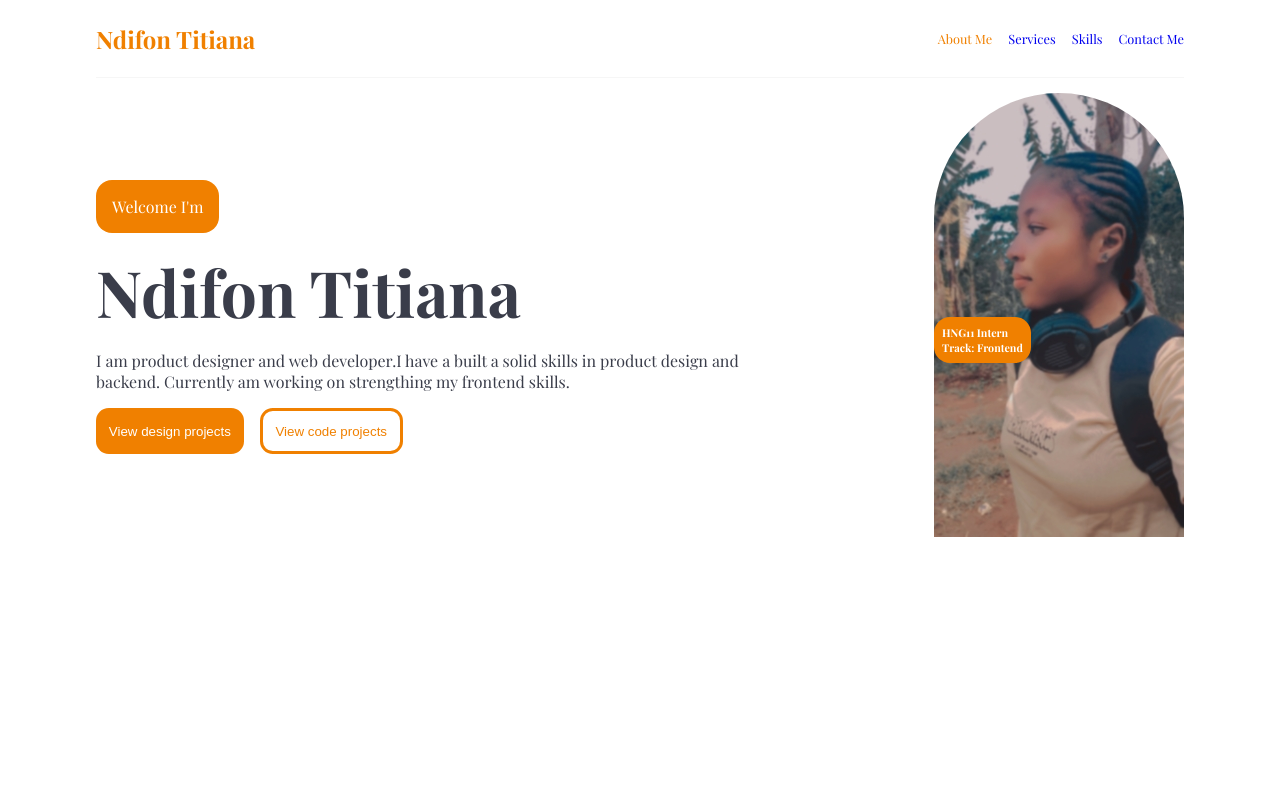
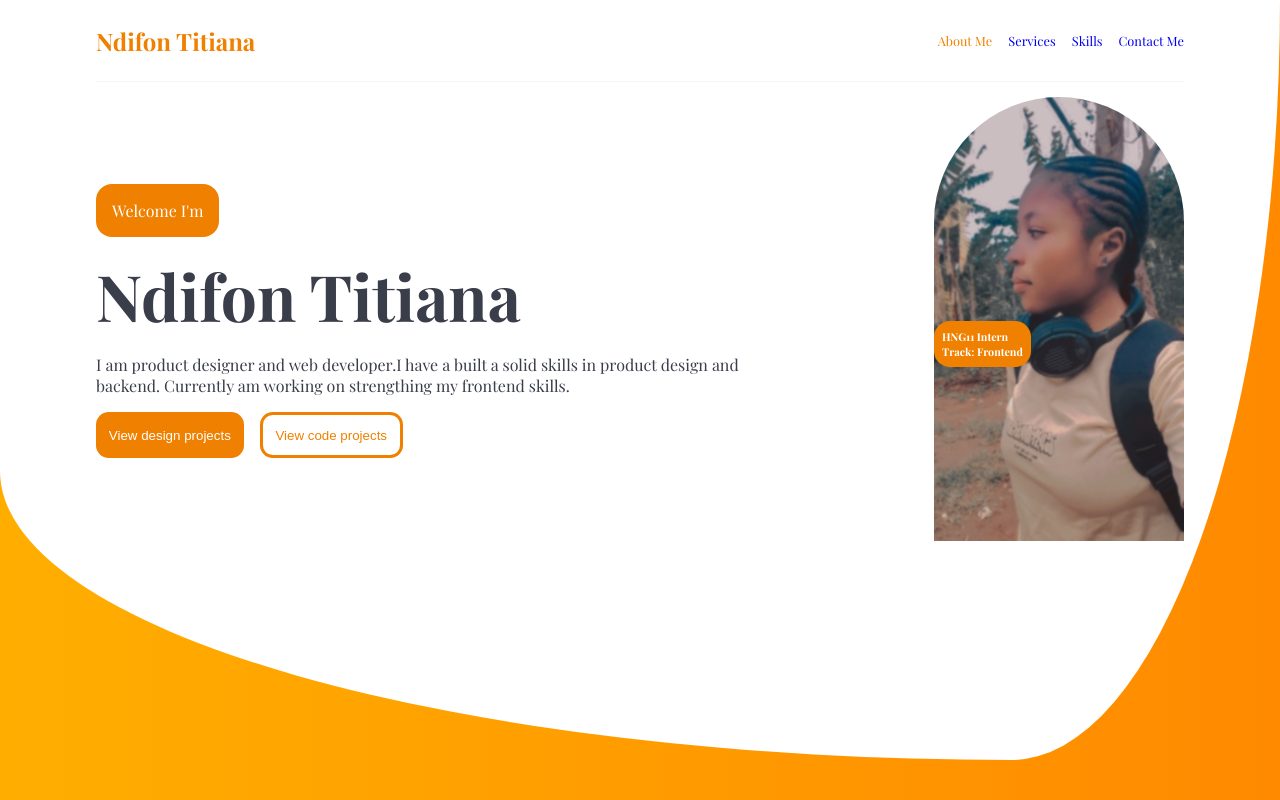
Before and after one commit to N-TITIAN/About-me-page, a plain HTML site: page index.html in a window 1280 px wide. Shown: the top 800 px of the page. Drawn offline with nearby package versions, Linux system fonts and the light colour scheme; a web font is replaced by a local one.

Commit message:
modification

```diff
--- a/assets/styles/index.css
+++ b/assets/styles/index.css
@@ -65,7 +65,7 @@ nav h2 {
 }
 nav ul{
 list-style: none;
-font-size: 14px;
+
 display: flex;
 flex-direction: row;
 gap: 1rem;
@@ -81,8 +81,33 @@ color: var(--secondary-color);
     flex-direction: row;
   justify-content: space-between;
   align-items: center;
-
-
+  position: relative;
+}
+.hero-bg{
+    position: absolute;
+     background: linear-gradient(to right, var(--secondary-color) 0%, rgba(var(--secondary-color), 0.8) 70%, transparent 100%);
+  /* Shape with a diagonal wave at the bottom */
+  clip-path: polygon(0 0, 100% 0, 100% 80%, 0 100%);
+  z-index: -1;
+}
+.head-background{
+    position: absolute;
+    background-color: white;
+    width: 100%;
+    height: 95%;
+    top: 0;
+    left: 0;
+ z-index: 0;
+ border-radius: 0% 100% 21% 79% / 62% 0% 100% 38% ;
+}
+.head-background1{
+     position: absolute;
+   background: linear-gradient(to right, #FFAE00,#FF8A00);
+    width: 100%;
+    height: 100%;
+    top: 0;
+    left: 0;
+ z-index: -1;
 }
 .hero-description{
    display: flex;
@@ -224,7 +249,12 @@ header{
     gap:1rem;
 }
 
-
+.head-background{
+   display: none;
+}
+.head-background1{
+   display: none;
+}
 
 .welcome{
     padding: .4rem;
@@ -320,7 +350,12 @@ header{
     gap:1rem;
 }
 
-
+.head-background{
+   display: none;
+}
+.head-background1{
+   display: none;
+}
 
 .welcome{
     padding: .4rem;
--- a/index.html
+++ b/index.html
@@ -13,6 +13,9 @@
 </head>
 <body>
     <div class="container">
+        <div class="head-background1">
+                    <div class="head-background"></div>
+        </div>
         <header>
             <nav>
                 <h2 data-testid="slackDisplayName">Ndifon Titiana</h2>
@@ -25,6 +28,7 @@
                 <a href="javascript:void(0);" class="icon" onclick="resnav()"><i class="fa fa-bars"></i></a>
             </nav>
             <div class="hero">
+
                 <div class="hero-description">
                     <p class="welcome">Welcome I'm</p>
                     <h1 data-testid="slackDisplayName">Ndifon Titiana</h1>
```
